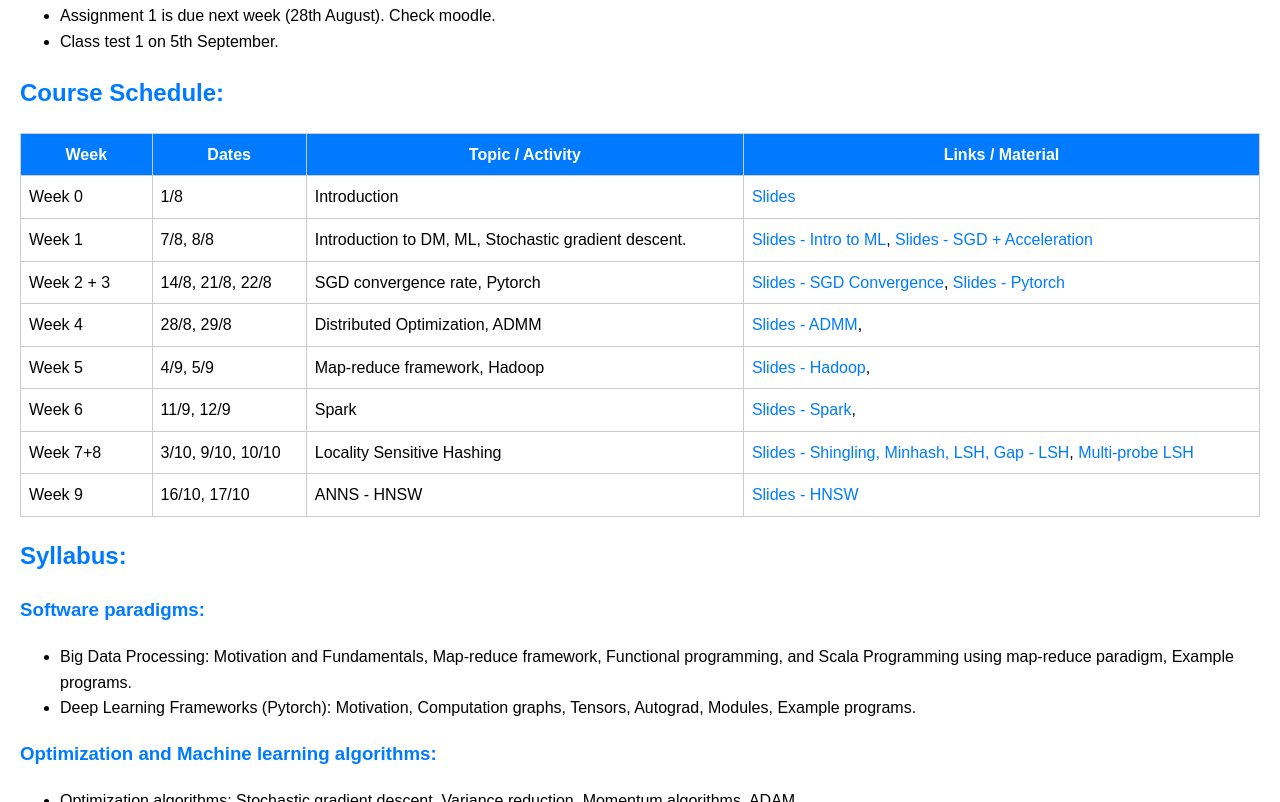
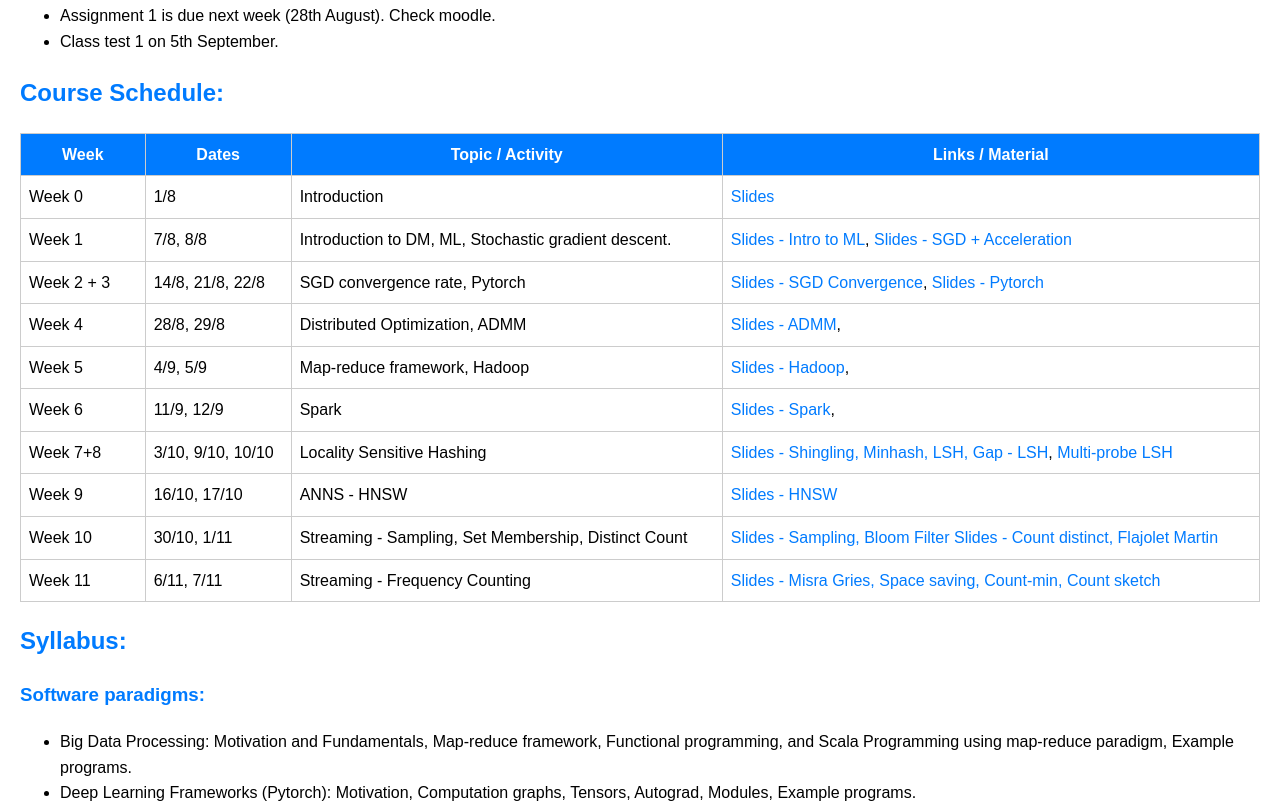
Before and after one commit to PAnuragReddy/SDM_2023, a plain HTML site: page index.html in a window 1280 px wide. Shown: the part 361-1163 px from the top of the page. Drawn offline with Linux system fonts and the light colour scheme.

Commit message:
Update index.html

```diff
--- a/index.html
+++ b/index.html
@@ -123,6 +123,21 @@
       <td><a href="slides/09-HNSW.pdf">Slides - HNSW </a>
       </td>
     </tr>
+    <tr>
+      <td>Week 10 </td>
+      <td>30/10, 1/11</td>
+      <td>Streaming - Sampling, Set Membership, Distinct Count</td>
+      <td><a href="slides/10-streaming-reservoir-bloom.pdf">Slides - Sampling, Bloom Filter </a>
+        <a href="slides/11-streaming-count-distinct.pdf">Slides - Count distinct, Flajolet Martin </a>
+      </td>
+    </tr>
+    <tr>
+      <td>Week 11 </td>
+      <td>6/11, 7/11</td>
+      <td>Streaming - Frequency Counting</td>
+      <td><a href="slides/12-streaming-frequent.pdf">Slides - Misra Gries, Space saving, Count-min, Count sketch </a>
+      </td>
+    </tr>
     <!-- Add more rows for other weeks as needed -->
   </table>
 
```
